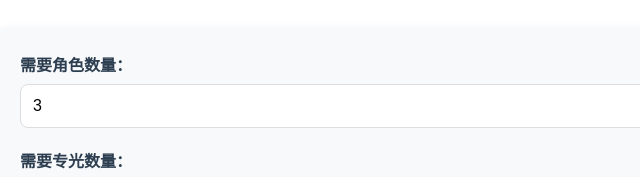
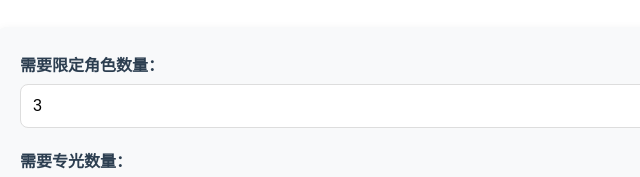
Before and after one commit to Kuwuwu/StarRail_wish, a plain HTML site: page index.html in a window 1280 px wide. Shown: the part 142-319 px from the top of the page, 175-815 px from the left. Drawn offline with Linux system fonts and the light colour scheme.

Commit message:
Update index.html

```diff
--- a/index.html
+++ b/index.html
@@ -13,7 +13,7 @@
 
         <div class="input-section">
             <div class="input-group">
-                <label for="avatar">需要角色数量：</label>
+                <label for="avatar">需要限定角色数量：</label>
                 <input type="number" id="avatar" value="3" min="1">
             </div>
 
```
